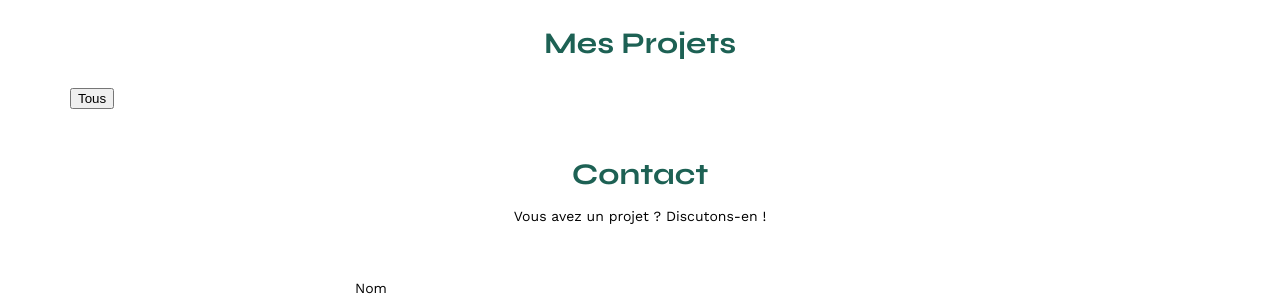
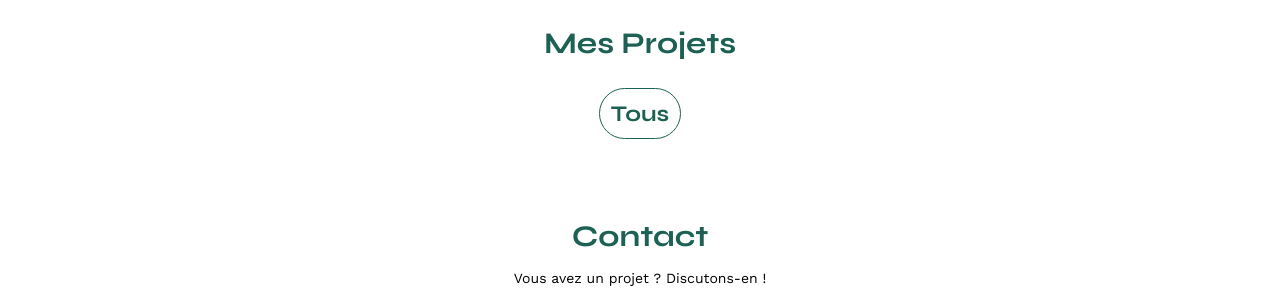
Before and after one commit to fx719/Portfolio-architecte-sophie-bluel, a plain HTML site: page FrontEnd/index.html in a window 1280 px wide. Shown: the part 507-805 px from the top of the page. Drawn offline with nearby package versions, Linux system fonts and the light colour scheme; no server answers.

Commit message:
css(works-categories-buttons) : add css style for the works' categories' buttons.

```diff
--- a/FrontEnd/assets/style.css
+++ b/FrontEnd/assets/style.css
@@ -2,6 +2,12 @@
    v2.0 | 20110126
    License: none (public domain)
 */
+
+
+:root {
+	--titles-and-buttons-color: #1D6154;
+	--main-title-and-nav-hover-color: #B1663C;
+}
 
 html,
 body,
@@ -158,7 +164,7 @@ h1 {
 	font-family: 'Syne';
 	font-size: 22px;
 	font-weight: 800;
-	color: #B1663C
+	color: var(--main-title-and-nav-hover-color);
 }
 
 h1>span {
@@ -172,7 +178,7 @@ h2 {
 	font-family: 'Syne';
 	font-weight: 700;
 	font-size: 30px;
-	color: #1D6154
+	color: var(--titles-and-buttons-color);
 }
 
 nav ul {
@@ -192,8 +198,8 @@ nav li a {
 	color: black;
 }
 
-li:hover {
-	color: #B1663C;
+li a:hover {
+	color: var(--main-title-and-nav-hover-color);
 }
 
 #introduction {
@@ -226,6 +232,31 @@ li:hover {
 #portfolio h2 {
 	text-align: center;
 	margin-bottom: 1em;
+}
+
+.categories-buttons {
+	display: flex;
+	flex-direction: row;
+	justify-content: center;
+	align-items: center;
+	gap: 1em;
+	align-items: center;
+	margin-bottom: 2rem;
+}
+
+.work-category-button {
+	background: none;
+	border: 1px solid var(--titles-and-buttons-color);
+	border-radius: 40px;
+	padding: 0.5em;
+	font-family: 'Syne';
+	font-size: 1.4rem;
+	color: var(--titles-and-buttons-color);
+}
+
+.work-category-button:hover {
+	background-color: #1D6154;
+	color: #FFF;
 }
 
 .gallery {
@@ -282,7 +313,7 @@ input[type="submit"] {
 	font-family: 'Syne';
 	font-weight: 700;
 	color: white;
-	background-color: #1D6154;
+	background-color: var(--titles-and-buttons-color);
 	margin: 2em auto;
 	width: 180px;
 	text-align: center;
```
